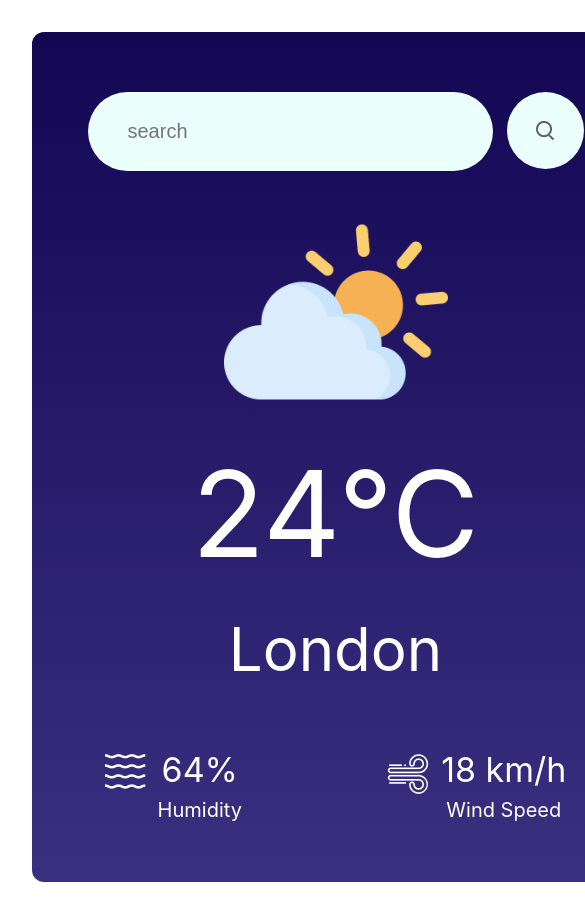
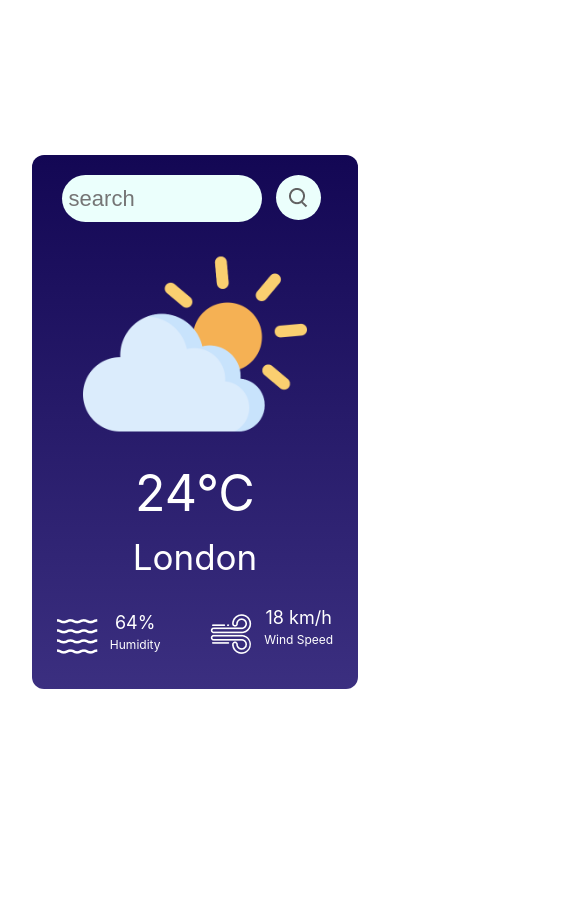
Before and after one commit to A-S-Vignesh-Raja/weather-app, a React (Vite) app: page / in a window 390 px wide. Shown: the top 914 px of the page, 585 px wide, since content can reach past the window. After the commit the page ends 844 px from the top, so only its background shows below. Built offline with nearby package versions, Linux system fonts and the light colour scheme.

Commit message:
added media queries and changed styes

```diff
--- a/src/Components/WeatherApp/weatherappstyle.css
+++ b/src/Components/WeatherApp/weatherappstyle.css
@@ -1,23 +1,22 @@
 .container{
-    width: 607px;
-    height: 850px;
+    width: 550px;
+    height: 650px;
     margin: auto;
     margin-top: 0;
     border-radius: 12px;
     background-image: linear-gradient(180deg,#130754 0%,#3b2f80 100%);
 }
-
 .top-bar{
     display: flex;
     justify-content: center;
     gap: 14px;
-    padding-top: 60px;
+    padding-top: 30px;
 }
 
 .top-bar input{
     display: flex;
     width: 363px;
-    height: 77px;
+    height: 57px;
     background: #ebfffc;
     border: none;
     outline: none;
@@ -32,8 +31,8 @@
     display: flex;
     align-items: center;
     justify-content: center;
-    width: 77px;
-    height: 77px;
+    width: 57px;
+    height: 57px;
     border-radius: 50%;
     background-color: #ebfffc;
     cursor: pointer;
@@ -42,14 +41,14 @@
 .weather-image{
     display: flex;
     justify-content: center;
-    margin-top: 29px;
+    margin-top: 19px;
 }
 
 .weather-temp{
     display: flex;
     color: white;
     justify-content: center;
-    font-size: 120px;
+    font-size: 80px;
     font-weight: 400;
 }
 
@@ -57,12 +56,12 @@
     display: flex;
     color: white;
     justify-content: center;
-    font-size: 60px;
+    font-size: 45px;
     font-weight: 400;
 }
 
 .data-container{
-    margin-top: 50px;
+    margin-top: 20px;
     display: flex;
     justify-content: center;
     color: white;
@@ -76,15 +75,73 @@
 }
 
 .data{
-    font-size: 34px;
+    font-size: 24px;
     font-weight: 400;
 }
 
 .text{
-    font-size: 20px;
+    font-size: 15px;
     font-weight: 400;
 }
 
 .icon{
     margin-top: 10px;
 }
+
+@media only screen and (max-width: 768px) {
+    .container {
+        width: 100%;
+        height: auto;
+    }
+
+    .top-bar {
+        padding-top: 20px;
+        padding-right: 2%;
+    }
+
+    .top-bar input {
+        width: 60%;
+        max-width: 363px;
+        padding-left: 2%;
+        height: 45px;
+        font-size: 22px;
+    }
+
+    .search-icon{
+        height: 45px;
+        width: 45px;
+    }
+
+    .search-icon img{
+        font-size: 10px;
+    }
+
+    .weather-image {
+        margin-top: 10px;
+    }
+
+    .weather-temp {
+        font-size: 50px;
+
+    }
+
+    .weather-location {
+        font-size: 35px;
+    }
+
+    .data-container {
+        margin-top: 20px;
+    }
+
+    .element {
+        margin-bottom: 35px;
+    }
+
+    .data {
+        font-size: 18px;
+    }
+
+    .text {
+        font-size: 12px;
+    }
+}
```
